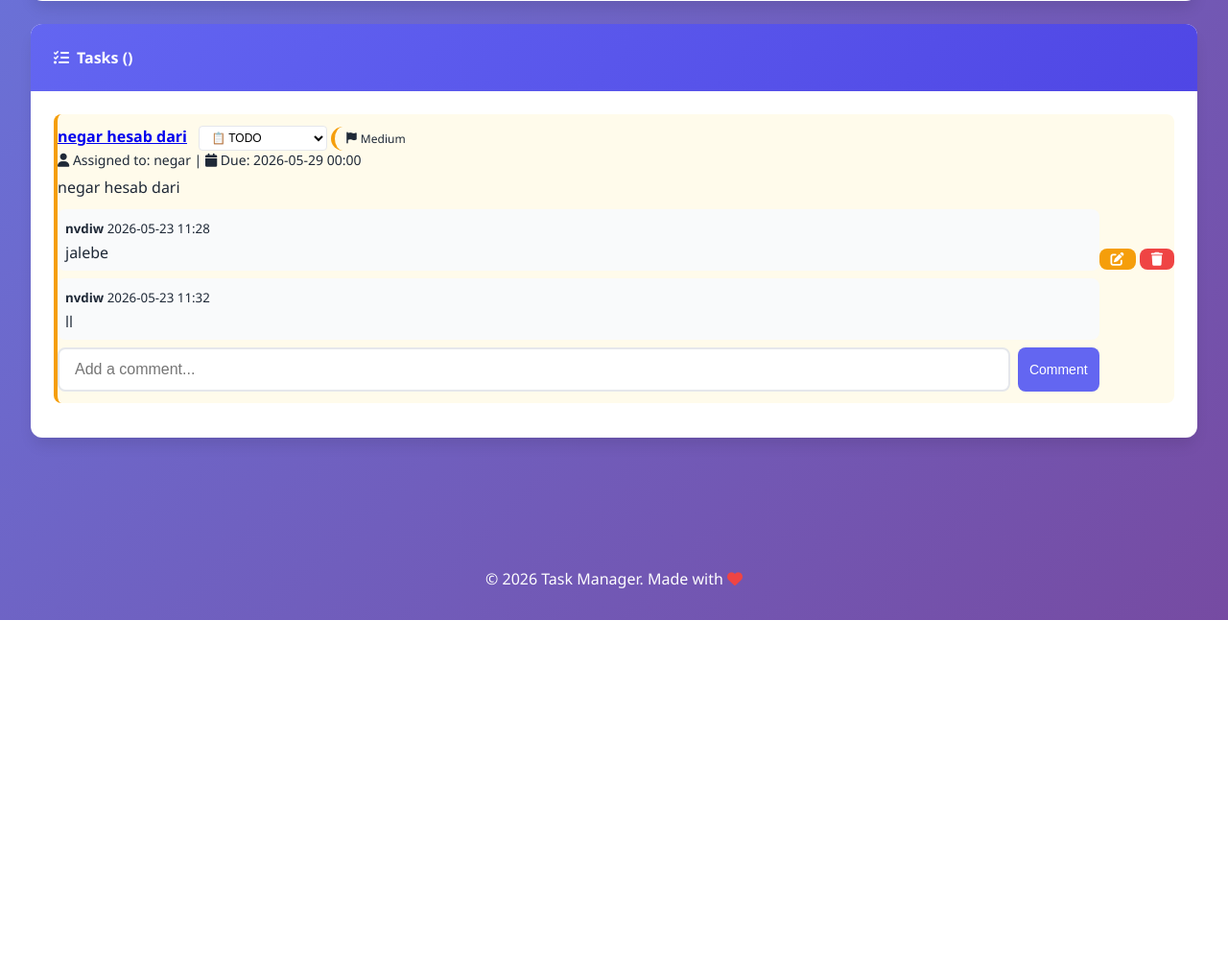
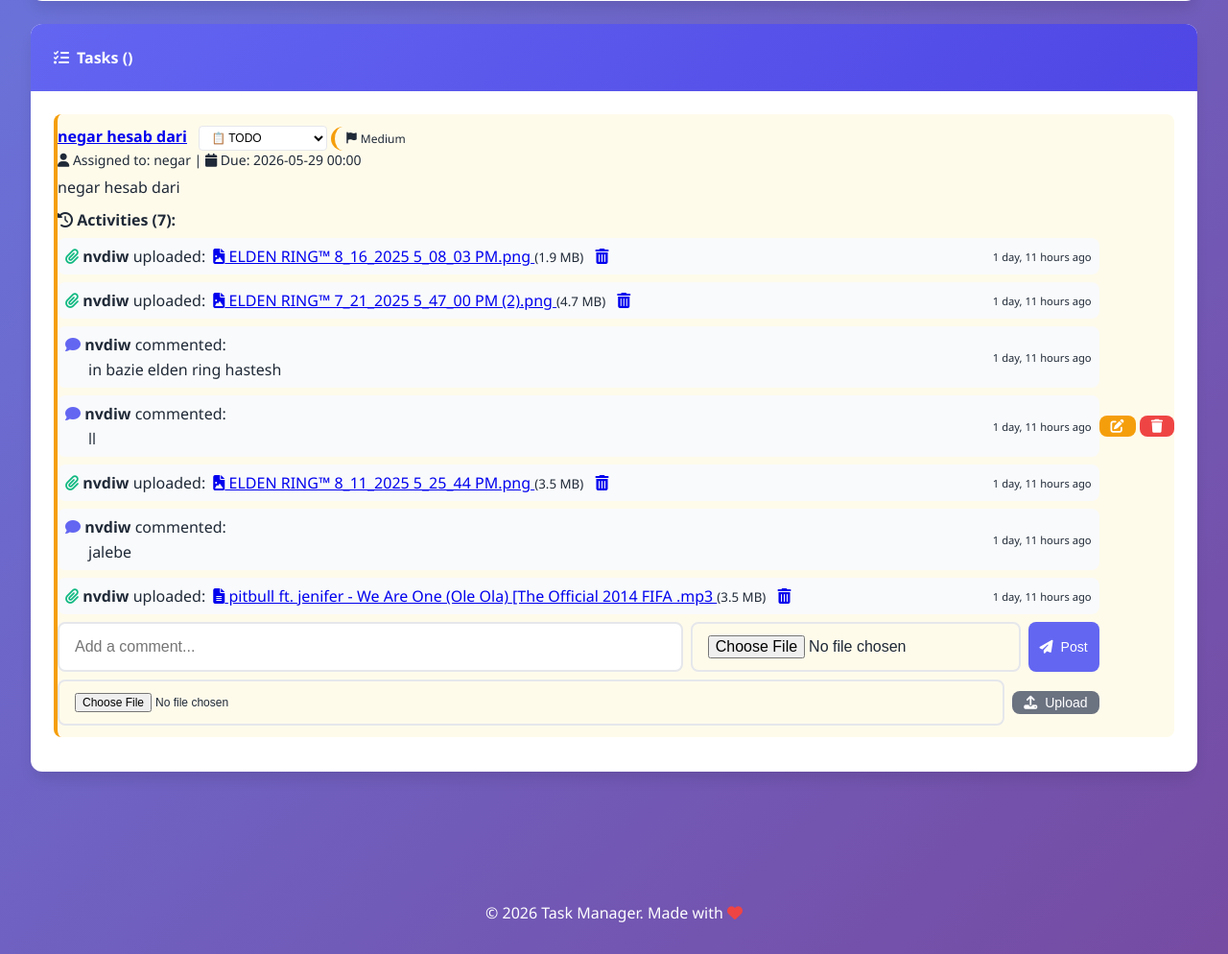
Before and after one commit to nvdiw/team_task_manager, a Django app: page /projects/11/ in a window 1280 px wide. Shown: the part 702-1696 px from the top of the page at 96% size. Before the commit the page ends 1348 px from the top, so only its background shows below. Run offline with Django 5.2, Linux system fonts and the light colour scheme; a user stored in the database is signed in; data comes from the database, SQL or seed files in the repository; both versions use the stored data as it was after the commit.

Commit message:
Add image upload to comments and improve activity feed
- Add image field to Comment model
- Update comment form with file input for images
- Display comment images in activity feed
- Keep separate attachment upload for other file types
- Improve activity feed layout"

```diff
--- a/task_manager/static/css/style.css
+++ b/task_manager/static/css/style.css
@@ -887,3 +887,19 @@
     margin-right: 0.5rem;
     margin-bottom: 0.5rem;
 }
+
+
+/* Attachments Styles */
+.attachment-item {
+    transition: all 0.2s ease;
+}
+.attachment-item:hover {
+    background: var(--gray-light) !important;
+}
+.attachment-item a {
+    text-decoration: none;
+    color: var(--primary);
+}
+.attachment-item a:hover {
+    text-decoration: underline;
+}
--- a/task_manager/task_manager/settings.py
+++ b/task_manager/task_manager/settings.py
@@ -144,3 +144,8 @@
     'DEFAULT_PAGINATION_CLASS': 'rest_framework.pagination.PageNumberPagination',
     'PAGE_SIZE': 10,
 }
+
+
+# Media files (uploads)
+MEDIA_URL = '/media/'
+MEDIA_ROOT = BASE_DIR / 'media'
--- a/task_manager/task_manager/urls.py
+++ b/task_manager/task_manager/urls.py
@@ -28,3 +28,4 @@
 
 if settings.DEBUG:
     urlpatterns += static(settings.MEDIA_URL, document_root=settings.MEDIA_ROOT)
+    urlpatterns += static(settings.STATIC_URL, document_root=settings.STATIC_ROOT)
--- a/task_manager/tasks/urls.py
+++ b/task_manager/tasks/urls.py
@@ -26,4 +26,8 @@
 
     # Dashboard
     path('dashboard/', views.dashboard, name='dashboard'),
+
+    # Attachment URLs
+    path('attachments/upload/<int:task_id>/', views.upload_attachment, name='upload_attachment'),
+    path('attachments/delete/<int:pk>/', views.delete_attachment, name='delete_attachment'),
 ]
--- a/task_manager/tasks/views.py
+++ b/task_manager/tasks/views.py
@@ -6,8 +6,8 @@
 from django.core.paginator import Paginator
 from django.utils import timezone
 from django.contrib.auth.models import User
-from .models import Project, Task, Comment
-from .forms import ProjectForm, TaskForm, CommentForm
+from .models import Project, Task, Comment, TaskAttachment
+from .forms import ProjectForm, TaskForm, CommentForm, TaskAttachmentForm
 
 
 # ==================== PROJECT VIEWS ====================
@@ -71,6 +71,10 @@
 
     if deadline_to:
         tasks_list = tasks_list.filter(deadline__lte=deadline_to)
+
+    # Instead of just comments, send activities for each task
+    for task in tasks_list:
+        task.activities = task.get_activities()
 
     # Pagination (5 tasks per page)
     paginator = Paginator(tasks_list, 5)
@@ -247,7 +251,7 @@
         return redirect('tasks:project_list')
 
     if request.method == 'POST':
-        form = CommentForm(request.POST)
+        form = CommentForm(request.POST, request.FILES)
         if form.is_valid():
             comment = form.save(commit=False)
             comment.task = task
@@ -407,3 +411,44 @@
     }
 
     return render(request, 'tasks/dashboard.html', context)
+
+
+@login_required
+def upload_attachment(request, task_id):
+    task = get_object_or_404(Task, pk=task_id)
+
+    # Check permission
+    if request.user not in task.project.members.all() and request.user != task.project.created_by:
+        messages.error(request, 'You do not have permission to upload files.')
+        return redirect('tasks:project_detail', pk=task.project.pk)
+
+    if request.method == 'POST':
+        form = TaskAttachmentForm(request.POST, request.FILES)
+        if form.is_valid():
+            attachment = form.save(commit=False)
+            attachment.task = task
+            attachment.uploaded_by = request.user
+            attachment.filename = request.FILES['file'].name
+            attachment.file_size = request.FILES['file'].size
+            attachment.save()
+            messages.success(request, f'File "{attachment.filename}" uploaded successfully!')
+
+    return redirect('tasks:project_detail', pk=task.project.pk)
+
+
+@login_required
+def delete_attachment(request, pk):
+    attachment = get_object_or_404(TaskAttachment, pk=pk)
+    task_pk = attachment.task.project.pk
+
+    # Check permission (only uploader or project creator)
+    if request.user != attachment.uploaded_by and request.user != attachment.task.project.created_by:
+        messages.error(request, 'You do not have permission to delete this file.')
+        return redirect('tasks:project_detail', pk=task_pk)
+
+    # Delete the file from storage
+    attachment.file.delete()
+    attachment.delete()
+    messages.success(request, 'File deleted successfully!')
+
+    return redirect('tasks:project_detail', pk=task_pk)
--- a/task_manager/templates/tasks/project_detail.html
+++ b/task_manager/templates/tasks/project_detail.html
@@ -184,23 +184,75 @@
                         {% if task.description %}
                             <div class="text-muted" style="margin-top: 0.5rem;">{{ task.description|truncatewords:15 }}</div>
                         {% endif %}
+                        <!-- Activities (Comments + Attachments combined) -->
+                        <div style="margin-top: 0.75rem;">
+                            {% with activities=task.get_activities %}
+                                {% if activities %}
+                                    <div class="activities-list" style="margin-bottom: 0.5rem;">
+                                        <strong><i class="fas fa-history"></i> Activities ({{ activities|length }}):</strong>
+                                        <div style="margin-top: 0.5rem;">
+                                            {% for activity in activities %}
+                                                <div class="activity-item" style="background: var(--light); padding: 0.5rem; border-radius: 8px; margin-bottom: 0.5rem;">
+                                                    <div style="display: flex; justify-content: space-between; align-items: center;">
+                                                        <div>
+                                                                {% if activity.type == 'comment' %}
+                                                                <i class="fas fa-comment" style="color: #6366f1;"></i>
+                                                                <strong>{{ activity.author.username }}</strong>
+                                                                <span class="text-muted">commented:</span>
+                                                                <p style="margin: 0.25rem 0 0 1.5rem;">{{ activity.text }}</p>
+                                                                {% if activity.data.image %}
+                                                                    <div style="margin-top: 0.5rem; margin-left: 1.5rem;">
+                                                                        <a href="{{ activity.data.image.url }}" target="_blank">
+                                                                            <img src="{{ activity.data.image.url }}" alt="Comment image" style="max-width: 200px; max-height: 150px; border-radius: 8px;">
+                                                                        </a>
+                                                                    </div>
+                                                                {% endif %}
+                                                            {% else %}
+                                                                <i class="fas fa-paperclip" style="color: #10b981;"></i>
+                                                                <strong>{{ activity.author.username }}</strong>
+                                                                <span class="text-muted">uploaded:</span>
+                                                                <a href="{{ activity.file_url }}" target="_blank" style="margin-left: 0.25rem;">
+                                                                    <i class="fas fa-file-{% if activity.filename|slice:'-3:' == 'pdf' %}pdf{% elif activity.filename|slice:'-3:' == 'jpg' or activity.filename|slice:'-4:' == 'jpeg' or activity.filename|slice:'-3:' == 'png' %}image{% else %}alt{% endif %}"></i>
+                                                                    {{ activity.filename }}
+                                                                </a>
+                                                                <small class="text-muted">({{ activity.file_size|filesizeformat }})</small>
+                                                                {% if user == activity.author or user == project.created_by %}
+                                                                    <a href="{% url 'tasks:delete_attachment' activity.data.id %}" class="text-danger" style="margin-left: 0.5rem;" onclick="return confirm('Delete this file?')">
+                                                                        <i class="fas fa-trash-alt"></i>
+                                                                    </a>
+                                                                {% endif %}
+                                                            {% endif %}
+                                                        </div>
+                                                        <div class="text-muted" style="font-size: 0.7rem;">
+                                                            {{ activity.date|timesince }} ago
+                                                        </div>
+                                                    </div>
+                                                </div>
+                                            {% endfor %}
+                                        </div>
+                                    </div>
+                                {% endif %}
+                            {% endwith %}
 
-                        <!-- Comments -->
-                        <div style="margin-top: 0.75rem;">
-                            {% for comment in task.comments.all|slice:":2" %}
-                                <div style="background: var(--light); padding: 0.5rem; border-radius: 8px; margin-bottom: 0.5rem;">
-                                    <small>
-                                        <strong>{{ comment.author.username }}</strong>
-                                        <span class="text-muted">{{ comment.created_at|date:"Y-m-d H:i" }}</span>
-                                    </small>
-                                    <p style="margin: 0.25rem 0 0;">{{ comment.text }}</p>
+                            <!-- Add Comment Form with Image Upload -->
+                            <form method="post" action="{% url 'tasks:comment_add' task.pk %}" enctype="multipart/form-data" style="margin-top: 0.5rem;">
+                                {% csrf_token %}
+                                <div style="display: flex; gap: 0.5rem; flex-wrap: wrap;">
+                                    <input type="text" name="text" class="form-control" placeholder="Add a comment..." style="flex: 2; min-width: 150px;">
+                                    <input type="file" name="image" class="form-control" accept="image/*" style="flex: 1; min-width: 120px;">
+                                    <button type="submit" class="btn btn-primary btn-sm">
+                                        <i class="fas fa-paper-plane"></i> Post
+                                    </button>
                                 </div>
-                            {% endfor %}
+                            </form>
 
-                            <form method="post" action="{% url 'tasks:comment_add' task.pk %}" style="margin-top: 0.5rem; display: flex; gap: 0.5rem;">
+                            <!-- Upload File Form -->
+                            <form method="post" action="{% url 'tasks:upload_attachment' task.pk %}" enctype="multipart/form-data" style="margin-top: 0.5rem; display: flex; gap: 0.5rem; align-items: center;">
                                 {% csrf_token %}
-                                <input type="text" name="text" class="form-control" placeholder="Add a comment..." style="flex: 1;">
-                                <button type="submit" class="btn btn-primary btn-sm">Comment</button>
+                                <input type="file" name="file" class="form-control" style="flex: 1; font-size: 0.75rem;">
+                                <button type="submit" class="btn btn-secondary btn-sm">
+                                    <i class="fas fa-upload"></i> Upload
+                                </button>
                             </form>
                         </div>
                     </div>
```
Also changed, not shown: task_manager/tasks/forms.py (+11 -2 lines), task_manager/tasks/models.py (+48 -0 lines), task_manager/db.sqlite3, task_manager/tasks/migrations/0002_taskattachment.py (added), task_manager/tasks/migrations/0003_comment_image.py (added), 1 other file.
